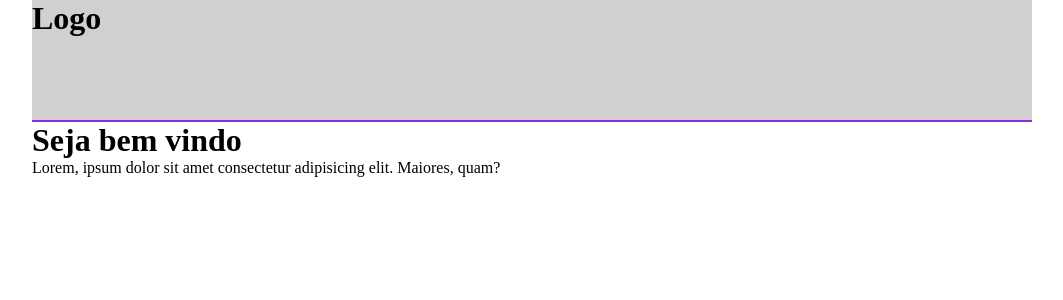
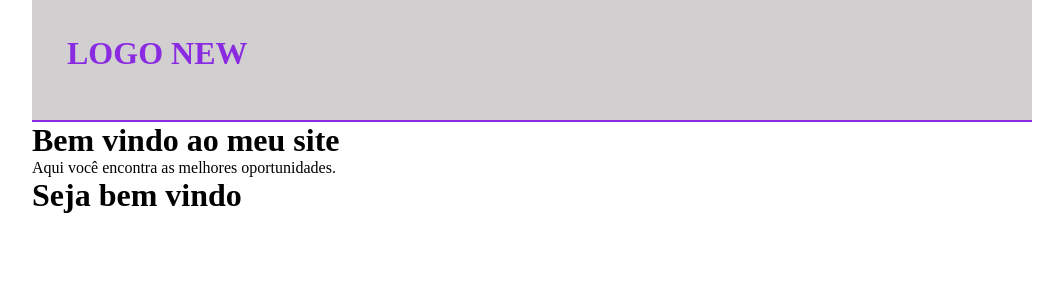
Before and after one commit to robersonjr/fic-javascript-jan, a React (Vite) app in the folder REACT/primeiro-projeto/: page / in a window 1280 px wide. Shown: the top 300 px of the page, without its empty margins (108-1171 px from the left). Built offline with nearby package versions, Linux system fonts and the light colour scheme.

Commit message:
adicionando mais componentes ao react ,entendendo suas propriedades e childres dentro do nossos arquivos

```diff
--- a/REACT/primeiro-projeto/src/App.jsx
+++ b/REACT/primeiro-projeto/src/App.jsx
@@ -1,4 +1,5 @@
 import Header from "./Components/Header"
+import Banner from "./Components/Banner"
 import "./App.css";
 
 
@@ -8,13 +9,14 @@ function App() {
   return (
     <>
     <div className="container">
-      <Header />
+      <Header title = "Logo New" subTitle = "Outros" />
 
+      <Banner>
+        <h1>Bem vindo ao meu site</h1>
+        <p>Aqui você encontra as melhores oportunidades.</p>
+      </Banner>
       <h1>Seja bem vindo</h1>
 
-      <p>
-        Lorem, ipsum dolor sit amet consectetur adipisicing elit. Maiores, quam?
-        </p>
     </div>
     </>
   )
--- /dev/null
+++ b/REACT/primeiro-projeto/src/Components/Banner/index.jsx
@@ -0,0 +1,13 @@
+export default function (props) {
+
+    /*
+     O children permite que você passe e renderize
+     conteudo dinamico dentro de um componente
+    */
+
+    return  (
+        <div className="bannerStyle">
+          {props.children}
+        </div>
+    )
+}
--- a/REACT/primeiro-projeto/src/Components/Header/index.jsx
+++ b/REACT/primeiro-projeto/src/Components/Header/index.jsx
@@ -1,10 +1,13 @@
 import "./style.css"
 
-export default function Header () {
-
+export default function Header (props) {
+    /*
+    Props cria propriedades nos componentes
+    */
+    console.log (props);
     return (
         <header>
-            <h1>Logo</h1>
+            <h1>{props.title}</h1>
         </header>
     )
 }
--- a/REACT/primeiro-projeto/src/Components/Header/style.css
+++ b/REACT/primeiro-projeto/src/Components/Header/style.css
@@ -3,3 +3,9 @@ header {
     background: rgb(209, 207, 207);
     border-bottom:  2px solid blueviolet;
 }
+
+header h1 {
+    padding: 35px;
+    text-transform: uppercase;
+    color: blueviolet;
+}
```
